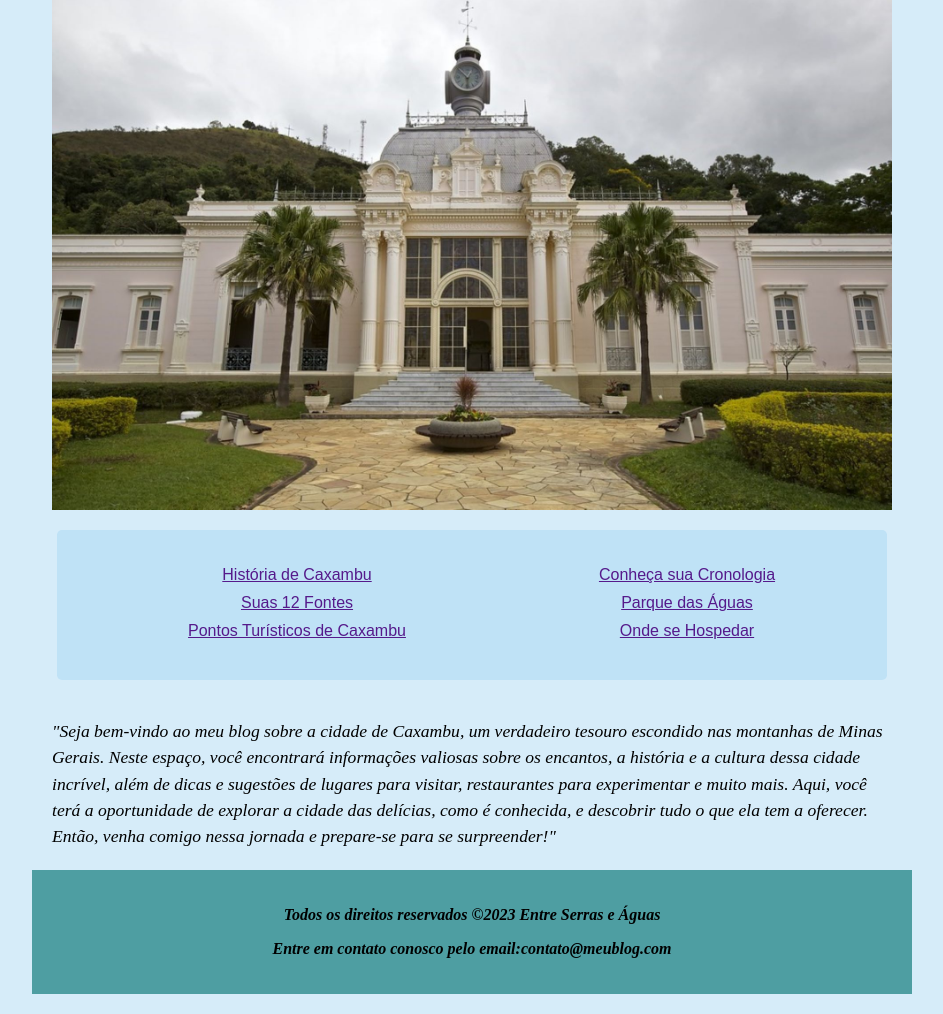
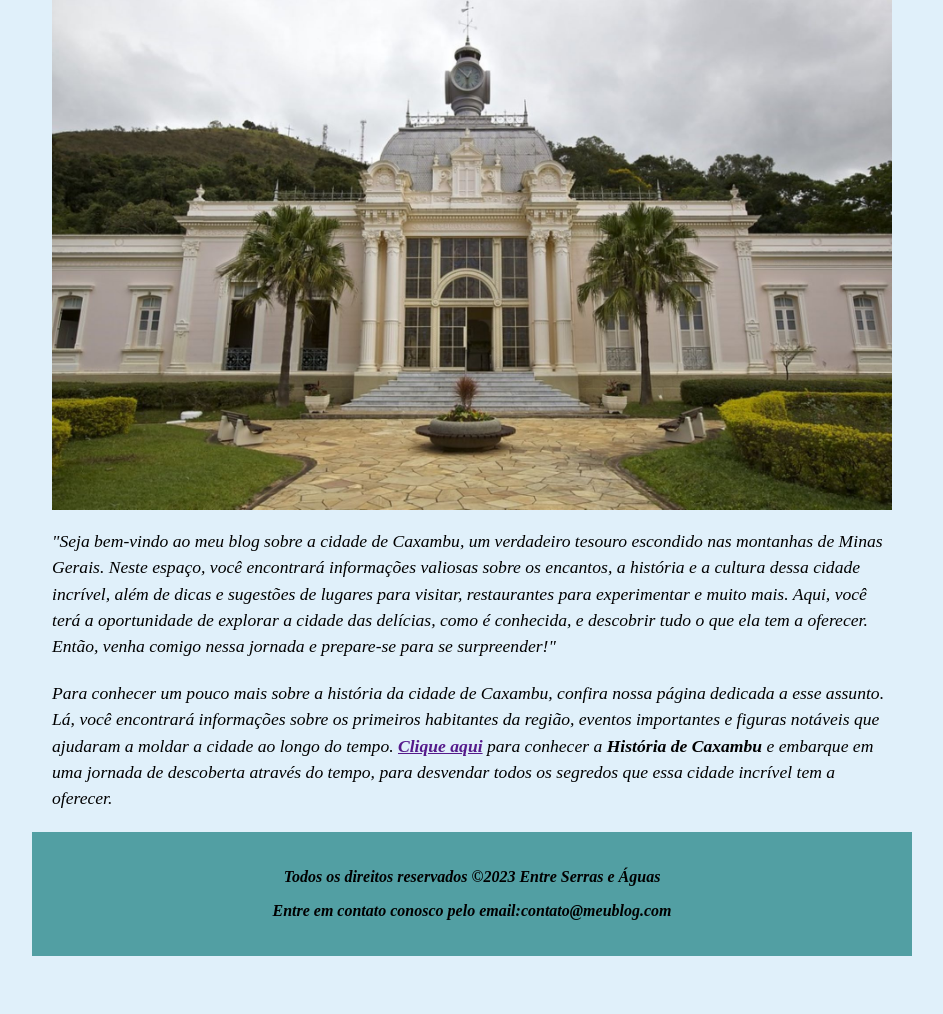
Before and after one commit to eduardoernandez/entre-serras-e-aguas, a plain HTML site: page index.html in a window 1280 px wide. Shown: the part 366-1380 px from the top of the page, without its empty margins (168-1111 px from the left). After the commit the page ends 1342 px from the top, so only its background shows below. Drawn offline with Linux system fonts and the light colour scheme; a web font is replaced by a local one.

Commit message:
atualizei

```diff
--- a/index.html
+++ b/index.html
@@ -32,46 +32,18 @@
         <img src="imagens/parque02peq.jpg" alt="Balneário do parque" class="img-pequena">
 
     </div>
-    <div class="menu-blocos">
-        <nav>
-                <ul class="lista">
-                    <li>
-                        <a href="">
-                            História de Caxambu
-                        </a>
-                    </li>
-                    <li>
-                        <a href="">
-                           Conheça sua Cronologia
-                        </a>
-                    </li>
-                        <li>
-                            <a href="">
-                                Suas 12 Fontes
-                            </a>
-                        </li>
-                        <li>
-                            <a href="">
-                                Parque das Águas
-                            </a>
-                        </li>
-                        <li>
-                            <a href="">
-                                Pontos Turísticos de Caxambu
-                            </a>
-                        </li>
-                        <li>
-                            <a href="">
-                                Onde se Hospedar
-                            </a>
-                        </li>
-                </ul>
-        </nav>
-        </div>
+
+</div>
 
     <div class="paragrafo-blog ">
         <p>
             "Seja bem-vindo ao meu blog sobre a cidade de Caxambu, um verdadeiro tesouro escondido nas montanhas de Minas Gerais. Neste espaço, você encontrará informações valiosas sobre os encantos, a história e a cultura dessa cidade incrível, além de dicas e sugestões de lugares para visitar, restaurantes para experimentar e muito mais. Aqui, você terá a oportunidade de explorar a cidade das delícias, como é conhecida, e descobrir tudo o que ela tem a oferecer. Então, venha comigo nessa jornada e prepare-se para se surpreender!"
+        </p>
+    </div>
+
+    <div class="historia-de-caxambu">
+        <p>
+            Para conhecer um pouco mais sobre a história da cidade de Caxambu, confira nossa página dedicada a esse assunto. Lá, você encontrará informações sobre os primeiros habitantes da região, eventos importantes e figuras notáveis que ajudaram a moldar a cidade ao longo do tempo. <a href=""><strong>Clique aqui</strong></a> para conhecer a <strong>História de Caxambu</strong> e embarque em uma jornada de descoberta através do tempo, para desvendar todos os segredos que essa cidade incrível tem a oferecer.
         </p>
     </div>
 
--- a/style.css
+++ b/style.css
@@ -10,7 +10,7 @@ url('https://fonts.googleapis.com/css2?family= Pacifico & display=swap');
 :root {
     --cor01: #0368a6;
     --cor02: #4bb2f29d;
-    --cor03: #a0d3f26d;
+    --cor03: #a0d3f253;
     --cor04: #027373a3;
     --cor05: #324001;
     --cor06: #000000;
@@ -52,43 +52,6 @@ body {
 
 }
 
-.menu-blocos {
-    font-family: Arial, Helvetica, sans-serif;
-    display: inline-block;
-    text-align: left;
-    text-decoration: none;
-    padding: 20px 5px;
-    background-color: var(--cor03);
-    color: #000000;
-    border: none;
-    border-radius: 5px;
-    cursor: pointer;
-    list-style: none;
-    max-width: 820px;
-    margin-top: 20px;
-    margin-bottom: 20px;
-}
-
-.lista {
-    overflow: hidden;
-    list-style: none;
-    margin-bottom: 10px;
-}
-
-ul {
-    display: flex;
-    flex-wrap: wrap;
-}
-
-ul li {
-    flex: 1 0 50%;
-    margin-bottom: 10px;
-    max-width: 845px;
-    text-align: center;
-    margin-left: auto;
-    margin-right: auto;
-}
-
 .paragrafo-blog {
     font-family: 'Source Serif Pro', serif;
     font-style: italic;
@@ -101,6 +64,19 @@ ul li {
     margin-right: auto;
     text-align: left;
 
+}
+
+.historia-de-caxambu {
+    font-family: 'Source Serif Pro', serif;
+    font-style: italic;
+    font-size: 1.1em;
+    color: #000000;
+    line-height: 1.5;
+    margin-bottom: 20px;
+    max-width: 840px;
+    margin-left: auto;
+    margin-right: auto;
+    text-align: left;
 }
 
 .situada {
```
